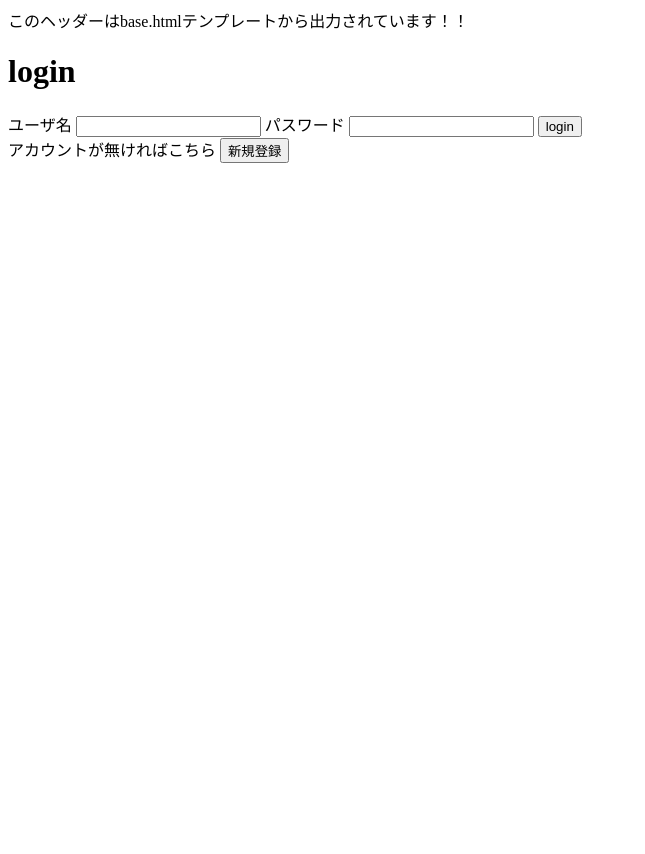
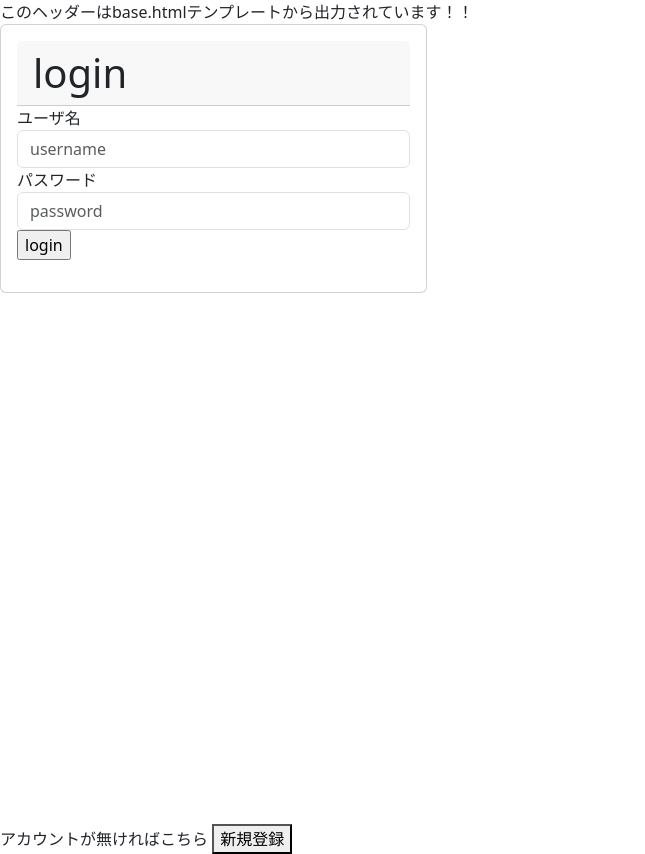
Before and after one commit to cit-nomoto/takuma-flask, a Flask app: page /login in a window 1280 px wide. Shown: the whole page, without its empty margins (0-645 px from the left). Before the commit the page ends 163 px from the top, so only its background shows below. Run offline with Flask 3, Linux system fonts and the light colour scheme.

Commit message:
asobitotyuu

```diff
--- a/takuma_app/templates/base.html
+++ b/takuma_app/templates/base.html
@@ -2,6 +2,7 @@
 <html lang="ja">
     <head>
         <meta charset="utf-8">
+        <link href="https://cdn.jsdelivr.net/npm/bootstrap@5.3.0/dist/css/bootstrap.min.css" rel="stylesheet" integrity="sha384-9ndCyUaIbzAi2FUVXJi0CjmCapSmO7SnpJef0486qhLnuZ2cdeRhO02iuK6FUUVM" crossorigin="anonymous">
         <!-- 該当ページのタイトルが設定されていないとこちらが表示 -->
         <title>
             {% block title %}
@@ -31,4 +32,5 @@
             このコンテンツはbase.htmlテンプレートから出力されています！！
             {% endblock %}
     </body>
+    <script src="https://cdn.jsdelivr.net/npm/bootstrap@5.3.0/dist/js/bootstrap.bundle.min.js" integrity="sha384-geWF76RCwLtnZ8qwWowPQNguL3RmwHVBC9FhGdlKrxdiJJigb/j/68SIy3Te4Bkz" crossorigin="anonymous"></script>
 </html>
--- a/takuma_app/templates/login.html
+++ b/takuma_app/templates/login.html
@@ -3,15 +3,30 @@
 ろぐいん
 {% endblock %}
 {% block content %}
-
-<h1>login</h1>
-<form method="POST" action="{{ url_for('login') }}">
-    <label for="">ユーザ名</label>
-    <input type="text" name="username">
-    <label for="">パスワード</label>
-    <input type="password" name="password">
-    <input type="submit" value="login">
-</form>
+<div class="containar">
+    <div class="row">
+        <div class="page-header min-vh-100">
+            <div class="col-xl-4 col-lg-5 col-md-7 d-flex flex-column mx-lg-0 mx-auto">
+                <div class="card card-plain">
+                <div class="card-body">
+                    <div class="card-header pb-0 test-start">
+                        <h1 class="font-weight-bolder">login</h1>
+                    </div>
+                    <form method="POST" action="{{ url_for('login') }}">
+                        <div class="mb-3">
+                            <label for="">ユーザ名</label>
+                            <input class="form-control" type="text" name="username" placeholder="username" required>
+                            <label for="">パスワード</label>
+                            <input class="form-control" type="password" name="password" placeholder="password" required>
+                            <input type="submit" value="login">
+                        </div>
+                    </form>
+                </div>
+                </div>
+            </div>
+        </div>
+    </div>
+</div>
 アカウントが無ければこちら
 <button onclick="location.href='register'">新規登録</button>
 {% endblock %}
```
Also changed, not shown: takuma_app/templates/index.html (+5 -3 lines).
